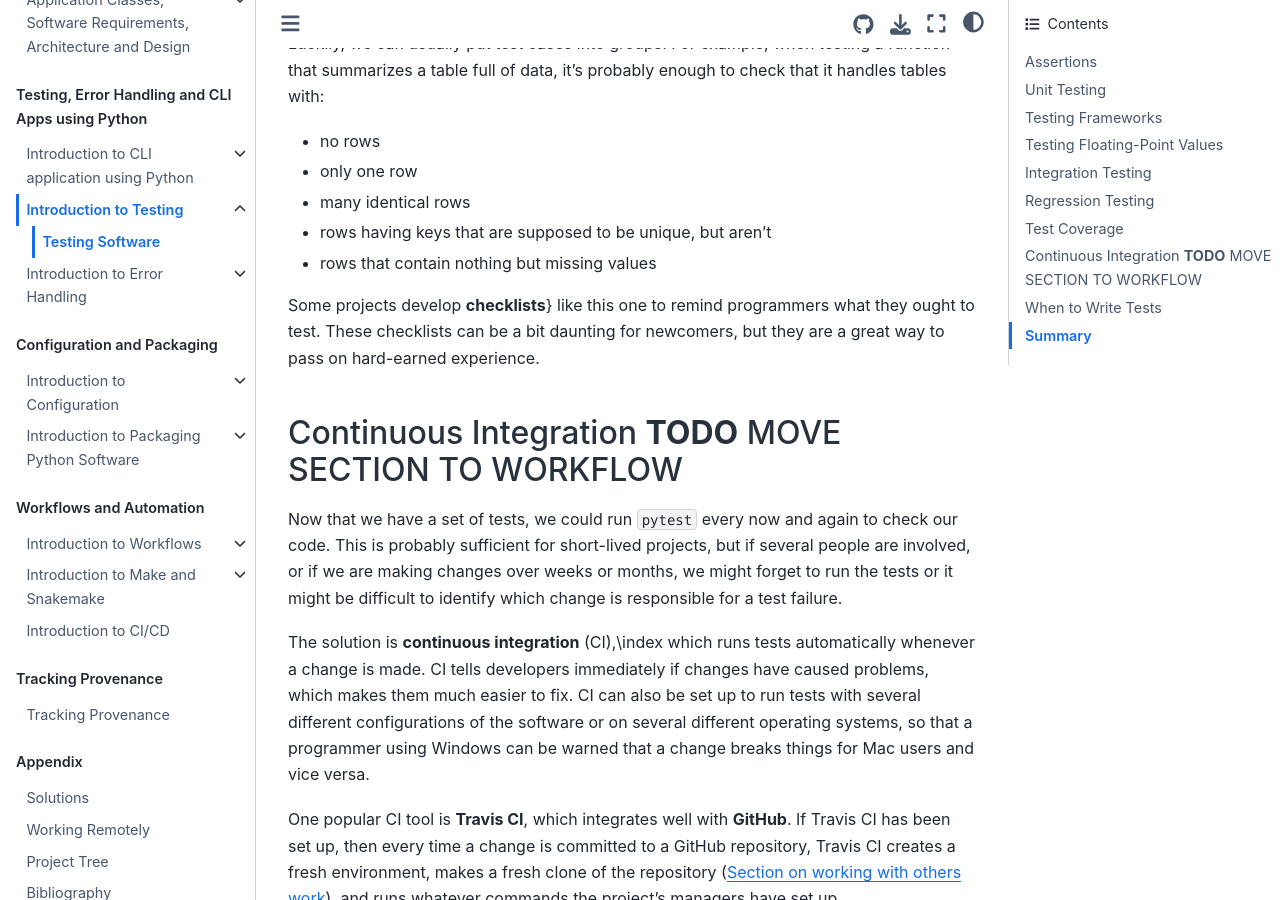
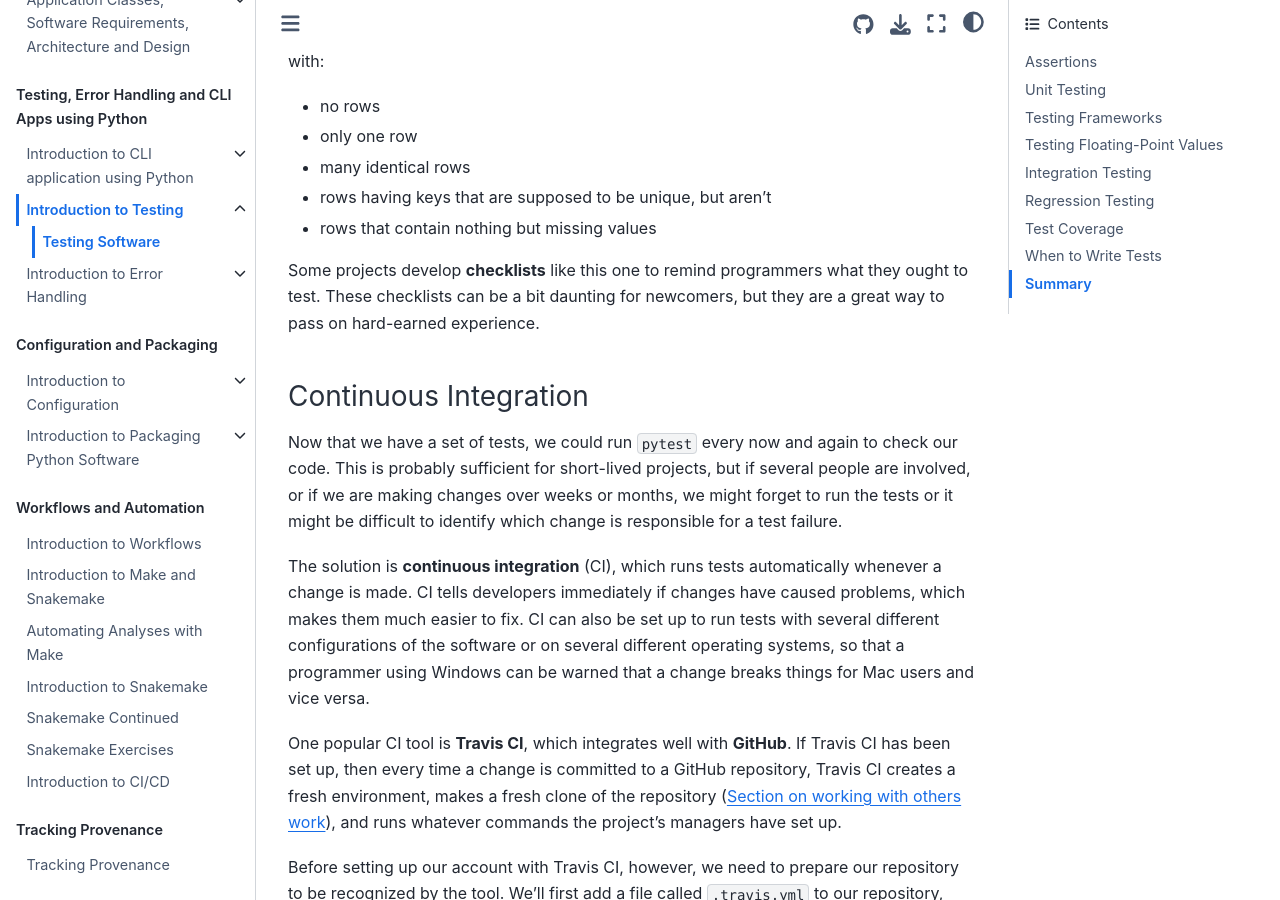
Before and after one commit to Software-Engineering-Group-UP/RSE-UP, a Jupyter Book: the page built from chapters/testing_programs.md, in a window 1280 px wide and 900 px high, scrolled down 15112 px. Built offline with Jupyter Book 1.0.4 settings and Sphinx 7.4.7 and the Sphinx Book theme 1.1.4, drawn with Linux system fonts in a browser that asks for light colours; pages that are not in the unit, such as notebooks, are missing from menus; cross-references to code outside the pages are shown as plain code; some of the changed text lies outside the part shown.

```diff
--- a/_toc.yml
+++ b/_toc.yml
@@ -97,16 +97,13 @@ parts:
   - caption: Workflows and Automation
     chapters:
       - file: chapters/introduction/workflows.md
-        sections:
-        - file: chapters/workflow.md
       - file: chapters/introduction/automation.md
-        sections:
-        - file: chapters/intro_make.md
-        - file: exercises/intro_make.ipynb
-        - file: chapters/intro_snakemake.md
-        - file: chapters/snakemake_continued.md
-        #- file: chapters/snakemake_advanced.md
-        - file: exercises/snakemake.md
+      - file: chapters/intro_make.md
+      - file: exercises/intro_make.ipynb
+      - file: chapters/intro_snakemake.md
+      - file: chapters/snakemake_continued.md
+      #- file: chapters/snakemake_advanced.md
+      - file: exercises/snakemake.md
       - file: chapters/introduction/cicd.md
       #  sections:
       #  - file: chapters/cicd_basics.md
--- a/chapters/testing_programs.md
+++ b/chapters/testing_programs.md
@@ -821,11 +819,11 @@ it's probably enough to check that it handles tables with:
 -   rows having keys that are supposed to be unique, but aren't
 -   rows that contain nothing but missing values
 
-Some projects develop **checklists**} like this one to remind programmers what they ought to test.
+Some projects develop **checklists** like this one to remind programmers what they ought to test.
 These checklists can be a bit daunting for newcomers,
 but they are a great way to pass on hard-earned experience.
-
-## Continuous Integration **TODO** MOVE SECTION TO WORKFLOW
+<!-->
+### Continuous Integration
 
 Now that we have a set of tests,
 we could run `pytest` every now and again to check our code.
@@ -835,7 +833,7 @@ or if we are making changes over weeks or months,
 we might forget to run the tests
 or it might be difficult to identify which change is responsible for a test failure.
 
-The solution is **continuous integration** (CI),\index which runs tests automatically whenever a change is made.
+The solution is **continuous integration** (CI), which runs tests automatically whenever a change is made.
 CI tells developers immediately if changes have caused problems,
 which makes them much easier to fix.
 CI can also be set up to run tests with several different configurations of the software
@@ -982,7 +980,7 @@ Build pass
 This example shows one of the other benefits of CI:
 it forces us to be explicit about what we are doing and how we do it,
 just as writing a Makefile forces us to be explicit about exactly how we produce results {cite:p}`Zamp2020`.
-
+-->
 ## When to Write Tests
 
 We have now met the three major types of test: unit, integration, and regression.
```
Also changed, not shown: other parts of chapters/testing_programs.md (+6 -8 lines), chapters/application_classes.md (+1 -1 lines), chapters/python_cli.md (+0 -1 lines).
